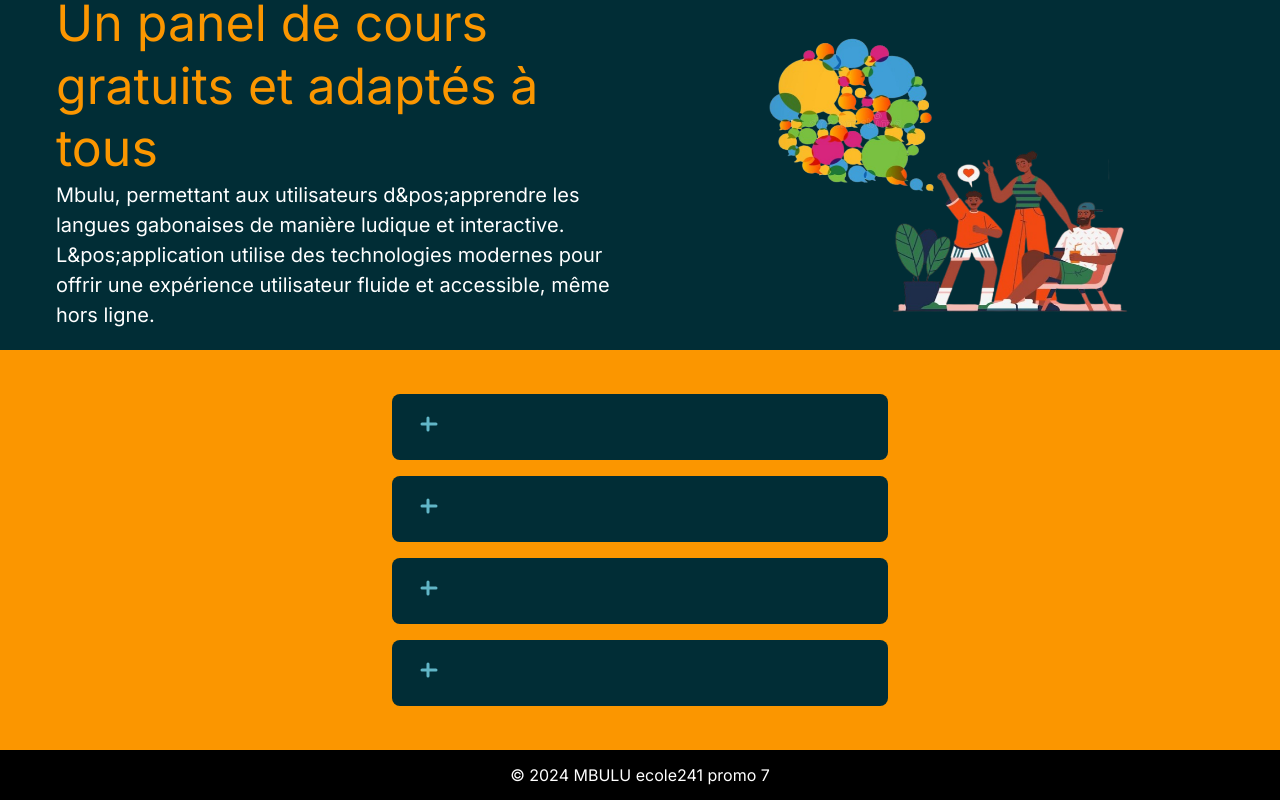
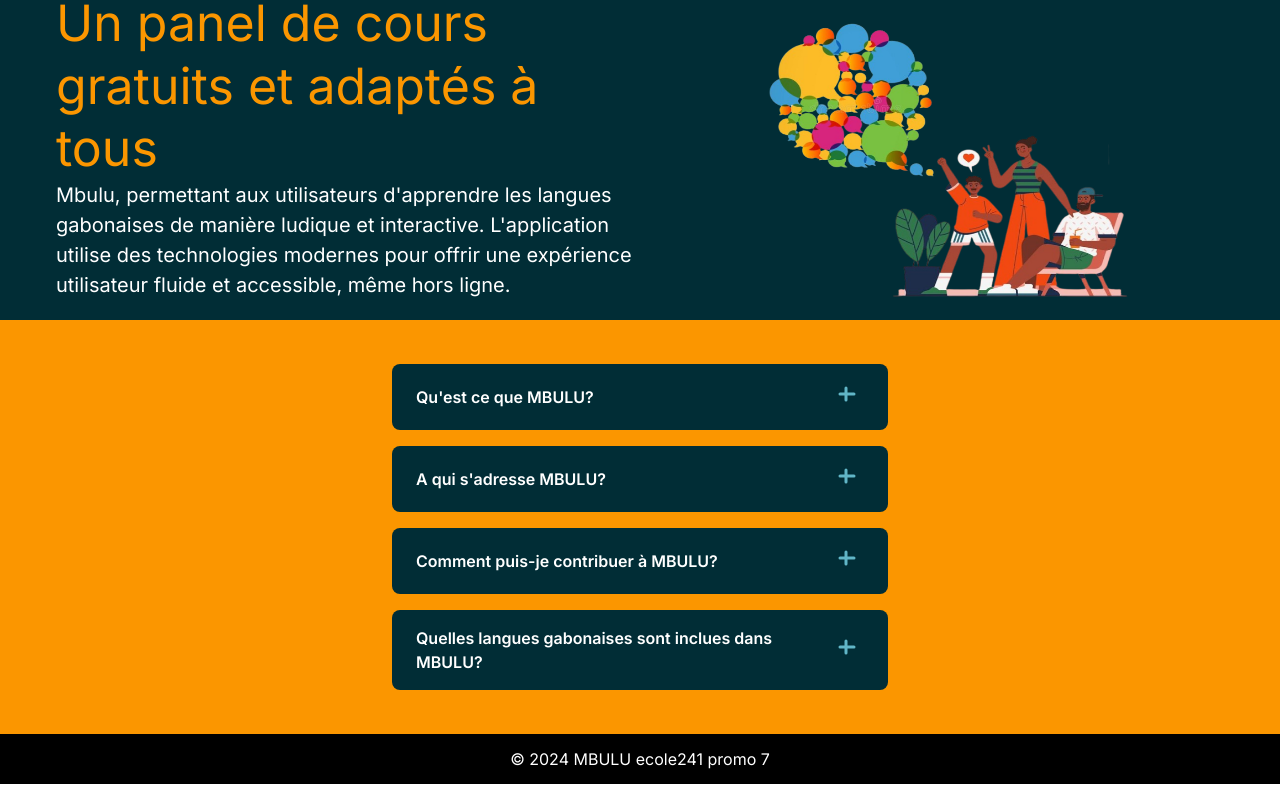
Before and after one commit to franckdarren/mbulu, a Next.js app: page / in a window 1280 px wide. Shown: the part 1935-2735 px from the top of the page. Built offline with nearby package versions, Linux system fonts and the light colour scheme.

Commit message:
Faqs integration text

```diff
--- a/app/page.js
+++ b/app/page.js
@@ -116,7 +116,7 @@ const Section4 = () => {
         <h1 class="text-[#fb9600] leading-tight text-[20px] md:text-[50px]">Un panel de cours gratuits et adaptés à tous</h1>
       </div>
       <div>
-        <p class="text-[white] text-[10px] md:text-[20px]">Mbulu, permettant aux utilisateurs d&pos;apprendre les langues gabonaises de manière ludique et interactive. L&pos;application utilise des technologies modernes pour offrir une expérience utilisateur fluide et accessible, même hors ligne.</p></div>
+        <p class="text-[white] text-[10px] md:text-[20px]">Mbulu, permettant aux utilisateurs d&apos;apprendre les langues gabonaises de manière ludique et interactive. L&apos;application utilise des technologies modernes pour offrir une expérience utilisateur fluide et accessible, même hors ligne.</p></div>
       </div>
     <div class="bg-cover bg-center flex justify-center items-center h-[300px] w-full">
       <Image src="/assets/img family.png"
@@ -132,10 +132,10 @@ const Section4 = () => {
 const SectionFaqs = () => {
   return (
     <div class="py-9 bg-[#fb9600]">
-        <ButtonFaqs />
-        <ButtonFaqs />
-        <ButtonFaqs />
-        <ButtonFaqs />
+        <ButtonFaqs titreButtonFaqs="Qu&apos;est ce que MBULU?" paragraphFaqs="MBULU est un dictionnaire destiné à préserver et valoriser les langues et la culture gabonaises. il est conçu pour la jeunesse gabonaise ainsi que pour toute personne souhaitant apprendre une langue gabonaise." />
+        <ButtonFaqs titreButtonFaqs="A qui s&apos;adresse MBULU?" paragraphFaqs="Le dictionnaie s&apos;adresse principalement aux jeunes Gabonais âgés de 15 à 25 ans. Mais il est également ouvert à toute personne intéressée par l&apos;apprentissage des langues gabonaises."/>
+        <ButtonFaqs titreButtonFaqs="Comment puis-je contribuer à MBULU?" paragraphFaqs="Les utilisateurs peuvent suggérer, ajouter et vérifier du contenu en se connectant à leur compte sur la plateforme."/>
+        <ButtonFaqs titreButtonFaqs="Quelles langues gabonaises sont inclues dans MBULU?" paragraphFaqs="MBULU couvre un large éventail de langues gabonaises, en prenant en compte les variations régionales et dialectales."/>
     </div>
   );
 };
```
